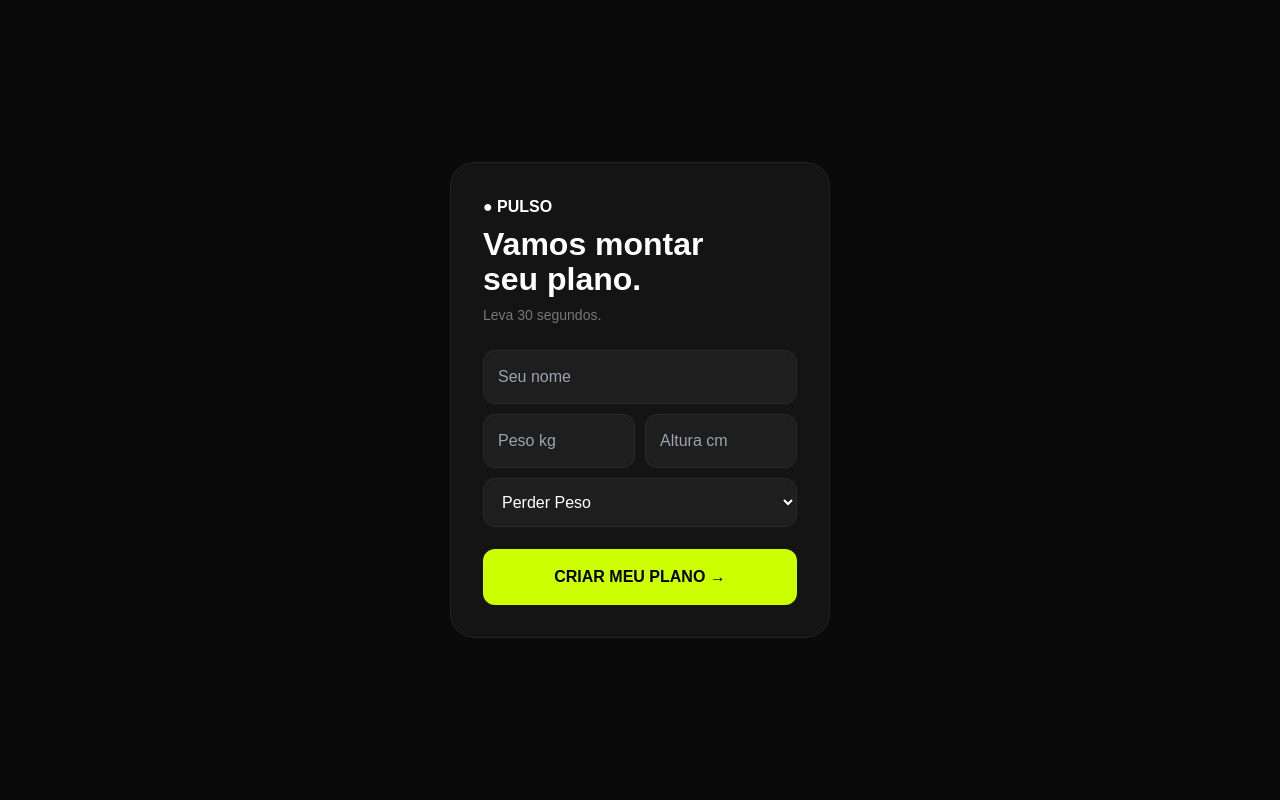
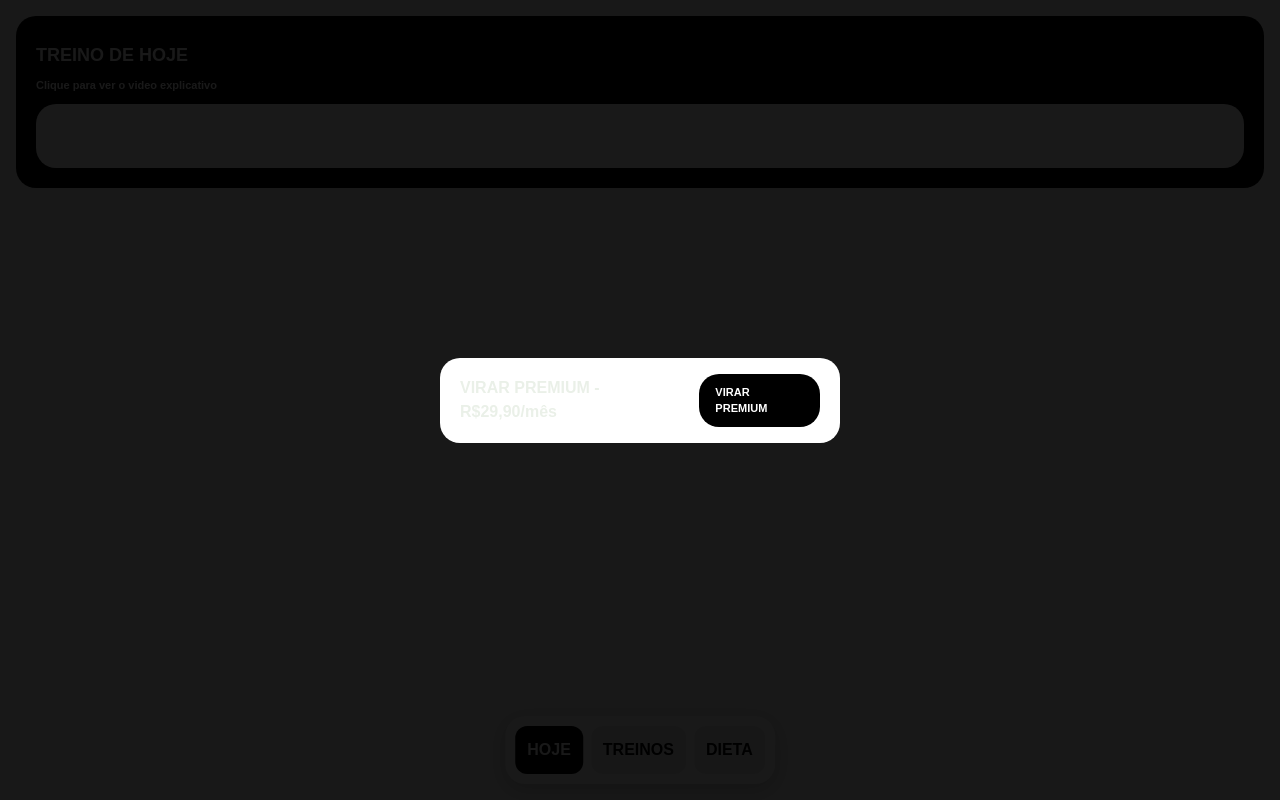
Before and after one commit to wellingtontraderback-a11y/pulso-app, a Next.js app: page / in a window 1280 px wide. Built offline with nearby package versions, Linux system fonts and the light colour scheme.

Commit message:
Update page.js

```diff
--- a/app/page.js
+++ b/app/page.js
@@ -1,99 +1,63 @@
-"use client";
-import { useState, useEffect } from 'react';
+"use client"
+import { useState, useEffect } from "react"
 
-export default function PulsoApp() {
-  const inp = {width:'100%',background:'#1e1e1e',border:'1px solid #2a2a2a',borderRadius:'12px',padding:'14px',color:'white',outline:'none',marginBottom:'10px',boxSizing:'border-box'};
-  const card = {background:'#141414',border:'1px solid #222',borderRadius:'16px',padding:'14px'};
-  const card2 = {background:'#141414',border:'1px solid #222',borderRadius:'20px',padding:'20px'};
-  const small = {color:'#666',fontSize:'10px',textTransform:'uppercase'};
-  const tabBtn = (active) => ({flex:1,padding:'12px',borderRadius:'999px',border:'none',fontWeight:800,fontSize:'12px',background:active?'white':'transparent',color:active?'black':'#777'});
+export default function Page(){
+  const [tab,setTab]=useState('hoje')
+  const [isPremium,setIsPremium]=useState(false)
+  const [video,setVideo]=useState(null)
+  const [user,setUser]=useState({objetivo:'Hipertrofia'})
+  const [form,setForm]=useState({peso:'80'})
+  const [tmb,setTmb]=useState(2200)
 
-  const [user, setUser] = useState(null);
-  const [tab, setTab] = useState("hoje");
-  const [isPremium, setIsPremium] = useState(false);
-  const [video, setVideo] = useState(null);
-  const [form, setForm] = useState({ nome: "", peso: "", altura: "", objetivo: "Perder Peso" });
+  useEffect(()=>{
+    if(typeof window!=='undefined' && window.location.search.includes('pago=true')){
+      localStorage.setItem('premium','true')
+      setIsPremium(true)
+      alert('Pagamento confirmado! Premium liberado!')
+    }
+    if(localStorage.getItem('premium')==='true') setIsPremium(true)
+  },[])
 
-  useEffect(() => {
-    const s = localStorage.getItem("pulso_user");
-    if(s) setUser(JSON.parse(s));
-    if(localStorage.getItem("pulso_premium")==="true") setIsPremium(true);
-    if(window.location.search.includes("pago=true")){ setIsPremium(true); localStorage.setItem("pulso_premium","true"); }
-  }, []);
+  const card2={background:'#fff',borderRadius:'20px',padding:'20px',marginTop:'10px'}
+  const tabBtn=(a)=>({flex:1,padding:'12px',border:'none',background:a?'#000':'#eee',color:a?'#fff':'#000',borderRadius:'12px',fontWeight:800})
+  const small={fontSize:'11px',color:'#888'}
+  const treinos={Hipertrofia:['Treino A - Peito','Treino B - Costas'],Emagrecimento:['HIIT','Cardio']}
+  const dietas={Hipertrofia:'3000 kcal - Alto carb',Emagrecimento:'1800 kcal - Deficit'}
 
-  const salvar = () => {
-    if(!form.nome||!form.peso||!form.altura) return alert("Preencha tudo!");
-    localStorage.setItem("pulso_user", JSON.stringify(form));
-    setUser(form);
-  };
+  const LINK_PAGO = "https://buy.stripe.com/00w4gBc693Mo0lrf9B9AA00"
 
-  const tmb = user? Math.round(10*Number(user.peso)+6.25*Number(user.altura)-5*25+5) : 0;
-  const link = "https://buy.stripe.com/00w4gBc693Mo0lrf9B9AA00";
+  return(
+    <div style={{fontFamily:'sans-serif',padding:'16px',paddingBottom:'90px',background:'#f5f5f5',minHeight:'100vh'}}>
 
-  const treinos = {
-    "Perder Peso":["HIIT 20min + 10k passos","Circuito Full Body","Cardio + Abdomen"],
-    "Ganhar Massa":["Peito + Triceps","Costas + Biceps","Perna Completa"],
-    "Definir":["Upper + Lower + Core","HIIT + Musculacao","Funcional"]
-  };
-  const videos = {
-    "HIIT 20min + 10k passos":"https://www.youtube.com/embed/ml6cT4AZdqI",
-    "Circuito Full Body":"https://www.youtube.com/embed/U0bhE67HuDY",
-    "Cardio + Abdomen":"https://www.youtube.com/embed/AnYl6Nk9GOA",
-    "Peito + Triceps":"https://www.youtube.com/embed/rT7DgCr-3pg",
-    "Costas + Biceps":"https://www.youtube.com/embed/CA2ZK8xSYUo",
-    "Perna Completa":"https://www.youtube.com/embed/aclHkVaku9U",
-    "Upper + Lower + Core":"https://www.youtube.com/embed/IODxDxX7oi4",
-    "HIIT + Musculacao":"https://www.youtube.com/embed/ml6cT4AZdqI",
-    "Funcional":"https://www.youtube.com/embed/U0bhE67HuDY"
-  };
-  const dietas = { "Perder Peso":["Ovo + Aveia","Frango + Arroz + Salada","Whey + Fruta"], "Ganhar Massa":["Ovo + Pao + Amendoim","Carne + Arroz + Feijao","Frango + Batata Doce"], "Definir":["Iogurte + Granola","Peixe + Arroz + Salada","Whey + Aveia"] };
+      {!isPremium && <div style={{position:'fixed',top:0,left:0,right:0,bottom:0,background:'rgba(0,0,0,0.9)',zIndex:999,display:'flex',alignItems:'center',justifyContent:'center',padding:'20px'}}>
+        <div style={{background:'#fff',padding:'16px 20px',display:'flex',justifyContent:'space-between',alignItems:'center',borderRadius:'20px',width:'100%',maxWidth:'400px'}}>
+          <b>VIRAR PREMIUM - R$29,90/mês</b>
+          <a href={LINK_PAGO} style={{background:'#000',color:'#fff',padding:'10px 16px',borderRadius:'20px',fontSize:'11px',fontWeight:900,textDecoration:'none'}}>VIRAR PREMIUM</a>
+        </div>
+      </div>}
 
-  if(!user) return (
-    <div style={{minHeight:'100vh',background:'#0a0a0a',color:'white',display:'flex',alignItems:'center',justifyContent:'center',padding:'16px',fontFamily:'sans-serif'}}>
-      <div style={{width:'100%',maxWidth:'380px',background:'#141414',border:'1px solid #222',borderRadius:'24px',padding:'32px'}}>
-        <h1 style={{fontWeight:900,marginBottom:'8px'}}>● PULSO</h1>
-        <h2 style={{fontSize:'32px',fontWeight:800,lineHeight:'1.1'}}>Vamos montar<br/>seu plano.</h2>
-        <p style={{color:'#777',margin:'8px 0 24px',fontSize:'14px'}}>Leva 30 segundos.</p>
-        <input placeholder="Seu nome" value={form.nome} onChange={e=>setForm({...form,nome:e.target.value})} style={inp} />
-        <div style={{display:'flex',gap:'10px'}}><input placeholder="Peso kg" type="number" value={form.peso} onChange={e=>setForm({...form,peso:e.target.value})} style={inp}/><input placeholder="Altura cm" type="number" value={form.altura} onChange={e=>setForm({...form,altura:e.target.value})} style={inp}/></div>
-        <select value={form.objetivo} onChange={e=>setForm({...form,objetivo:e.target.value})} style={inp}><option>Perder Peso</option><option>Ganhar Massa</option><option>Definir</option></select>
-        <button onClick={salvar} style={{width:'100%',background:'#ccff00',color:'black',fontWeight:900,padding:'16px',borderRadius:'12px',border:'none',marginTop:'12px',fontSize:'16px'}}>CRIAR MEU PLANO →</button>
-      </div>
-    </div>
-  );
+      {tab==='hoje' && <>
+        <div onClick={()=>setVideo(treinos[user.objetivo][0])} style={{background:'#000',color:'#fff',borderRadius:'20px',padding:'20px',cursor:'pointer'}}>
+          <div style={{display:'flex',justifyContent:'space-between'}}>
+            <div style={{fontWeight:800,marginTop:'6px',fontSize:'18px'}}>TREINO DE HOJE<br/><small style={{fontSize:'11px',marginTop:'8px',display:'block'}}>Clique para ver o video explicativo</small></div>
+          </div>
+          <div style={card2}><b>DIETA DE HOJE</b>{dietas[user.objetivo]}</div>
+        </div>
+      </>}
 
-  return (
-    <div style={{minHeight:'100vh',background:'#0a0a0a',color:'white',paddingBottom:'90px',fontFamily:'sans-serif'}}>
-      {video && <div onClick={()=>setVideo(null)} style={{position:'fixed',inset:0,background:'rgba(0,0,0,0.9)',zIndex:999,display:'flex',alignItems:'center',justifyContent:'center',padding:'16px'}}><div style={{width:'100%',maxWidth:'500px',background:'#111',borderRadius:'16px',padding:'16px'}}><div style={{display:'flex',justifyContent:'space-between',marginBottom:'12px'}}><b>{video}</b><button onClick={()=>setVideo(null)} style={{background:'#222',color:'white',border:'none',borderRadius:'50%',width:'30px',height:'30px'}}>X</button></div><div style={{position:'relative',paddingBottom:'56.25%',height:0}}><iframe src={videos[video]} style={{position:'absolute',top:0,left:0,width:'100%',height:'100%',border:0,borderRadius:'12px'}} allowFullScreen/></div><button onClick={()=>setVideo(null)} style={{width:'100%',marginTop:'12px',padding:'12px',background:'#ccff00',border:'none',borderRadius:'10px',fontWeight:800}}>FECHAR VIDEO</button></div></div>}
+      {tab==='treinos' && <div>{!isPremium && <div style={{background:'#ffe',padding:'20px',borderRadius:'20px'}}>Conteúdo bloqueado. Assine premium.</div>}
+        <div style={card2}><b>VIDEOS</b><div onClick={()=>setVideo('Video')} style={{background:'#000',color:'#fff',padding:'10px',borderRadius:'10px',marginTop:'10px',cursor:'pointer'}}>VER VIDEO</div></div>
+      </div>}
 
-      <div style={{position:'sticky',top:0,background:'#0a0a0a',borderBottom:'1px solid #1a1a1a',padding:'16px 20px',display:'flex',justifyContent:'space-between',alignItems:'center',zIndex:10}}>
-        <b>{user.nome.toUpperCase()} • {isPremium?'PREMIUM':'GRATIS'}</b>
-        {!isPremium && <a href={link} style={{background:'#ccff00',color:'black',padding:'6px 14px',borderRadius:'20px',fontSize:'11px',fontWeight:900,textDecoration:'none'}}>VIRAR PREMIUM</a>}
-      </div>
-      <div style={{maxWidth:'600px',margin:'0 auto',padding:'16px',display:'flex',flexDirection:'column',gap:'12px'}}>
-        <div style={{display:'grid',gridTemplateColumns:'1fr 1fr 1fr',gap:'10px'}}>
-          <div style={card}><small style={small}>TMB</small><div style={{color:'#ccff00',fontSize:'20px',fontWeight:900}}>{tmb}</div><small style={small}>kcal/dia</small></div>
-          <div style={card}><small style={small}>META</small><div style={{fontWeight:700,fontSize:'13px'}}>{user.objetivo}</div><small style={small}>{form.peso}kg</small></div>
-          <div style={card}><small style={small}>STATUS</small><div style={{fontWeight:700,fontSize:'13px'}}>{isPremium?'LIBERADO':'BLOQUEADO'}</div></div>
-        </div>
+      {tab==='dieta' && <div style={card2}><b>PLANO ALIMENTAR</b>{dietas[user.objetivo]} - {form.peso}kg</div>}
 
-        {tab==='hoje' && <>
-          <div onClick={()=>setVideo(treinos[user.objetivo][0])} style={{background:'#ccff00',color:'black',borderRadius:'20px',padding:'20px',cursor:'pointer'}}>
-            <div style={{display:'flex',justifyContent:'space-between'}}><b>TREINO DE HOJE</b><span>▶️ VIDEO</span></div>
-            <div style={{fontWeight:800,marginTop:'6px',fontSize:'18px'}}>{treinos[user.objetivo][0]}</div>
-            <small style={{fontSize:'11px',marginTop:'8px',display:'block',opacity:0.7}}>Clique para ver o vídeo explicativo</small>
-          </div>
-          <div style={card2}><b>DIETA DE HOJE</b>{dietas[user.objetivo].map((d,i)=><div key={i} style={{display:'flex',justifyContent:'space-between',padding:'10px 0',borderBottom:'1px solid #222',fontSize:'14px'}}><span>{d}</span><span style={{color:'#666'}}>0{i+1}</span></div>)}</div>
-        </>}
-
-        {tab==='treinos' && <div>{!isPremium && <div style={{background:'#1a1a1a',border:'1px dashed #333',borderRadius:'16px',padding:'20px',textAlign:'center',marginBottom:'12px'}}><b>🔒 TREINOS BLOQUEADOS</b><p style={{fontSize:'12px',color:'#777',margin:'6px 0 14px'}}>Assine por R$29,90</p><a href={link} style={{background:'#ccff00',color:'black',padding:'12px 20px',borderRadius:'10px',fontWeight:900,textDecoration:'none',fontSize:'13px'}}>LIBERAR POR R$29,90</a></div>}{treinos[user.objetivo].map((t,i)=><div key={i} onClick={()=>setVideo(t)} style={{...card2,marginBottom:'10px',cursor:'pointer',display:'flex',justifyContent:'space-between',alignItems:'center',filter:!isPremium?'blur(5px)':''}}><div><small style={small}>DIA {i+1}</small><div style={{fontWeight:700}}>{t}</div></div><div style={{background:'#ccff00',color:'black',width:'36px',height:'36px',borderRadius:'50%',display:'flex',alignItems:'center',justifyContent:'center',fontWeight:900}}>▶</div></div>)}</div>}
-
-        {tab==='dieta' && <div style={card2}><b>PLANO ALIMENTAR</b>{dietas[user.objetivo].map((d,i)=><div key={i} style={{background:'#1e1e1e',borderRadius:'10px',padding:'12px',marginTop:'10px',fontSize:'14px'}}>{d}</div>)}</div>}
+      <div style={{position:'fixed',bottom:'16px',left:'50%',transform:'translateX(-50%)',display:'flex',gap:'8px',background:'#fff',padding:'10px',borderRadius:'20px',boxShadow:'0 5px 20px rgba(0,0,0,0.2)'}}>
+        <button onClick={()=>setTab('hoje')} style={tabBtn(tab==='hoje')}>HOJE</button>
+        <button onClick={()=>setTab('treinos')} style={tabBtn(tab==='treinos')}>TREINOS</button>
+        <button onClick={()=>setTab('dieta')} style={tabBtn(tab==='dieta')}>DIETA</button>
       </div>
 
-      <div style={{position:'fixed',bottom:'16px',left:'50%',transform:'translateX(-50%)',width:'92%',maxWidth:'380px',background:'#1a1a1a',border:'1px solid #333',borderRadius:'999px',padding:'6px',display:'flex'}}>
-        <button onClick={()=>setTab('hoje')} style={tabBtn(tab==='hoje')}>HOJE</button><button onClick={()=>setTab('treinos')} style={tabBtn(tab==='treinos')}>TREINOS</button><button onClick={()=>setTab('dieta')} style={tabBtn(tab==='dieta')}>DIETA</button>
-      </div>
+      {video && <div onClick={()=>setVideo(null)} style={{position:'fixed',inset:0,background:'rgba(0,0,0,0.8)',zIndex:1000,display:'flex',alignItems:'center',justifyContent:'center'}}><div style={{background:'#fff',padding:'20px',borderRadius:'20px'}}>Video: {video} <br/><small>Clique para fechar</small></div></div>}
     </div>
   );
 }
```
